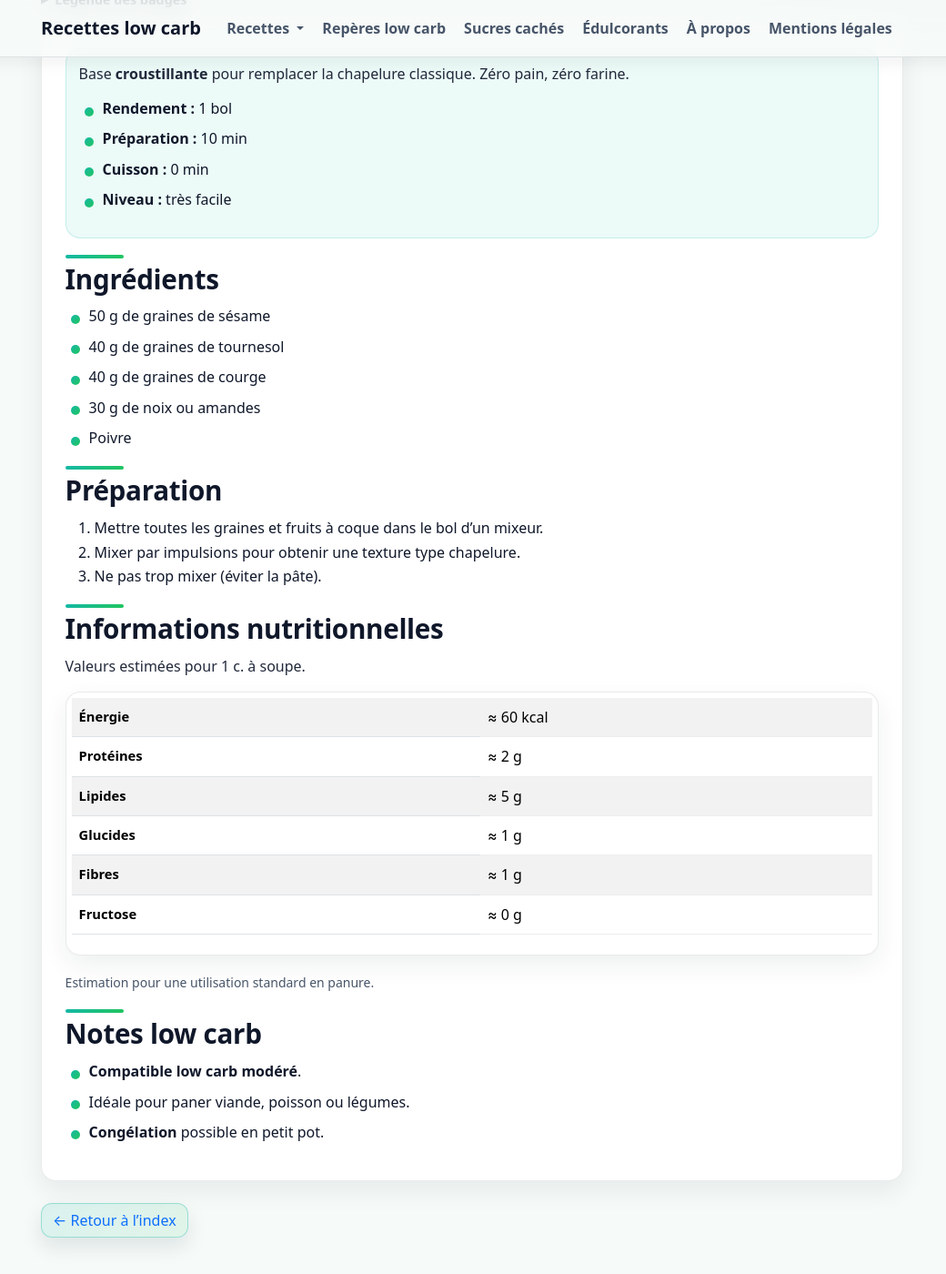
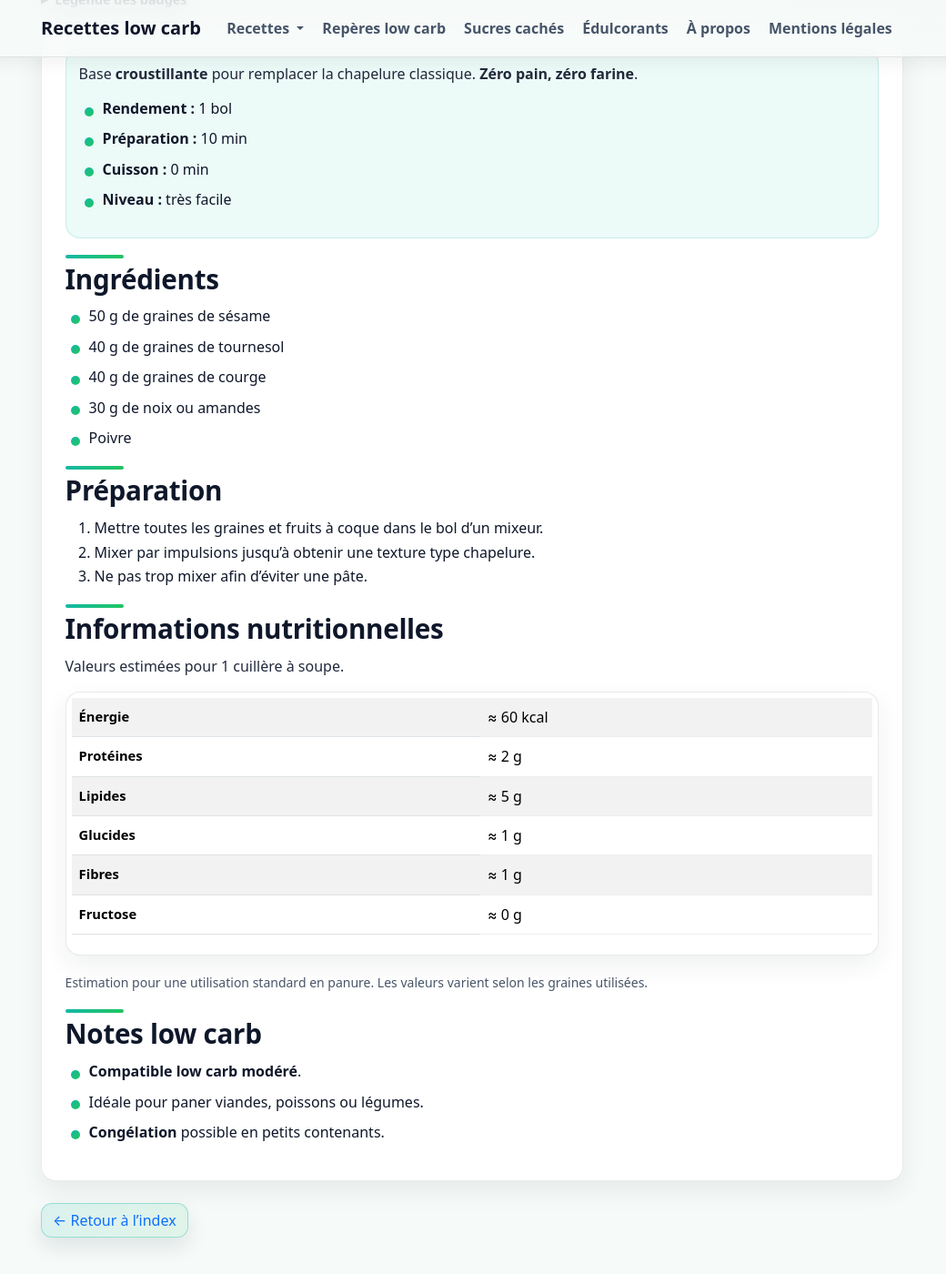
Before and after one commit to laurie-boissay/laurie-boissay.github.io, a Jekyll site: the page built from recettes/chapelure-aux-graines.html, in a window 1280 px wide and 1400 px high, scrolled down 374 px. Shown: the whole window at 91% size, without its empty margins (121-1161 px from the left). Built offline with Jekyll 4.4.1, drawn with Linux system fonts in a browser that asks for light colours.

Commit message:
Update chapelure-aux-graines.html

```diff
--- a/recettes/chapelure-aux-graines.html
+++ b/recettes/chapelure-aux-graines.html
@@ -34,8 +32,8 @@ extra_head: |
       "Poivre"
     ],
     "recipeInstructions": [
-      { "@type": "HowToStep", "text": "Mettre toutes les graines dans un mixeur." },
-      { "@type": "HowToStep", "text": "Mixer par impulsions jusqu’à texture chapelure." }
+      { "@type": "HowToStep", "text": "Mettre toutes les graines et fruits à coque dans un mixeur." },
+      { "@type": "HowToStep", "text": "Mixer par impulsions jusqu’à obtenir une texture type chapelure." }
     ]
   }
   </script>
@@ -44,7 +42,7 @@ extra_head: |
 <div class="recipe-lead">
   <p>
     Base <strong>croustillante</strong> pour remplacer la chapelure classique.
-    Zéro pain, zéro farine.
+    <strong>Zéro pain, zéro farine</strong>.
   </p>
   <ul>
     <li><strong>Rendement :</strong> 1 bol</li>
@@ -66,12 +64,13 @@ extra_head: |
 <h2>Préparation</h2>
 <ol>
   <li>Mettre toutes les graines et fruits à coque dans le bol d’un mixeur.</li>
-  <li>Mixer par impulsions pour obtenir une texture type chapelure.</li>
-  <li>Ne pas trop mixer (éviter la pâte).</li>
+  <li>Mixer par impulsions jusqu’à obtenir une texture type chapelure.</li>
+  <li>Ne pas trop mixer afin d’éviter une pâte.</li>
 </ol>
 
 <h2>Informations nutritionnelles</h2>
-<p>Valeurs estimées pour 1 c. à soupe.</p>
+<p>Valeurs estimées pour 1 cuillère à soupe.</p>
+
 <div class="table-responsive">
   <table class="table table-striped">
     <tbody>
@@ -84,13 +83,14 @@ extra_head: |
     </tbody>
   </table>
 </div>
+
 <p class="small text-muted">
-  Estimation pour une utilisation standard en panure.
+  Estimation pour une utilisation standard en panure. Les valeurs varient selon les graines utilisées.
 </p>
 
 <h2>Notes low carb</h2>
 <ul>
   <li><strong>Compatible low carb modéré</strong>.</li>
-  <li>Idéale pour paner viande, poisson ou légumes.</li>
-  <li><strong>Congélation</strong> possible en petit pot.</li>
+  <li>Idéale pour paner viandes, poissons ou légumes.</li>
+  <li><strong>Congélation</strong> possible en petits contenants.</li>
 </ul>
```
Also changed, not shown: other parts of recettes/chapelure-aux-graines.html (+0 -2 lines).
